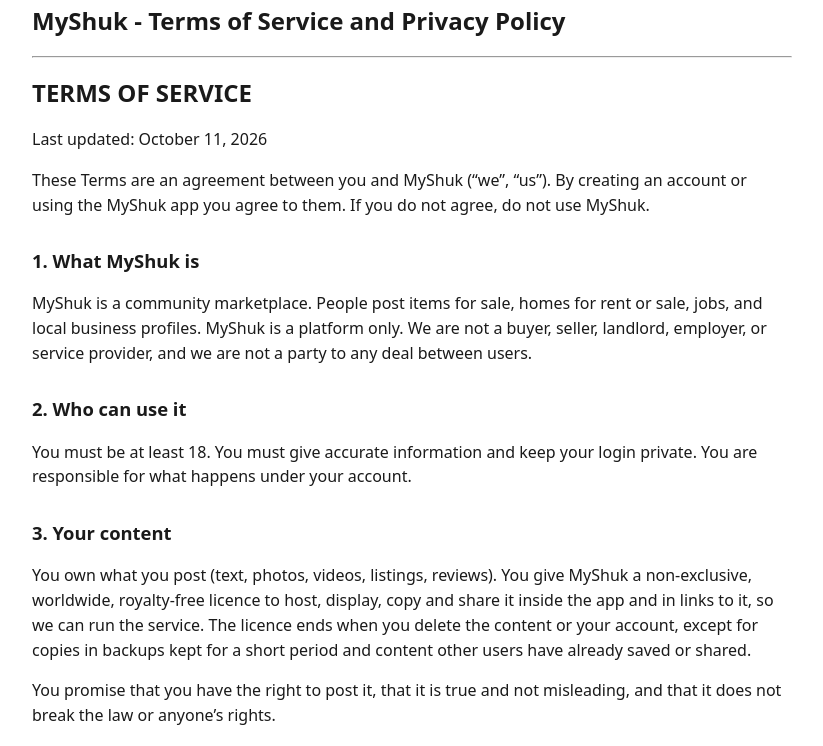
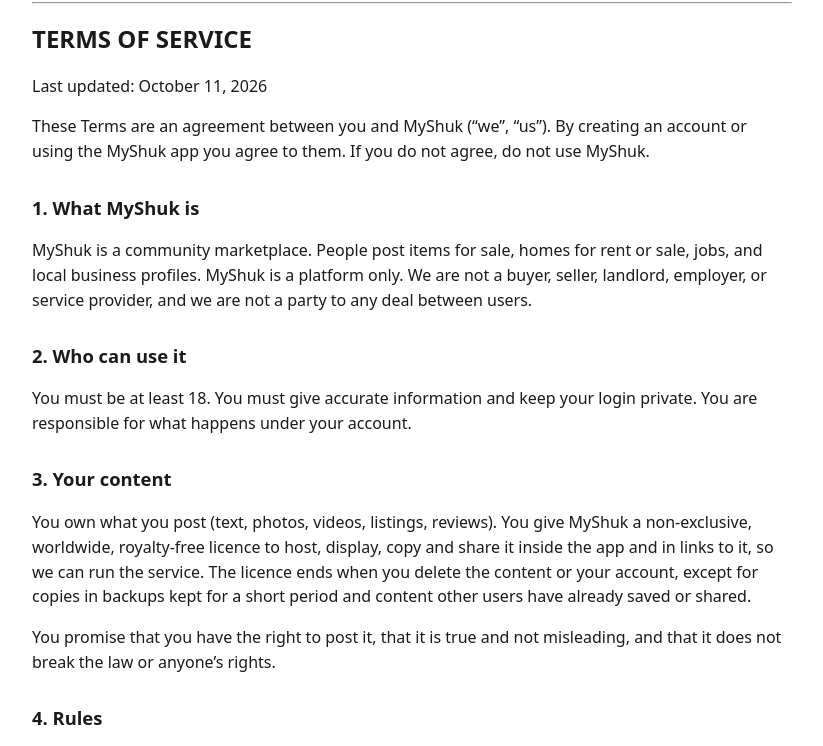
Before and after one commit to Shlomobarny/myshuk-legal, a plain HTML site: page index.html in a window 1280 px wide. Shown: the part 91-837 px from the top of the page, without its empty margins (228-1051 px from the left). Drawn offline with Linux system fonts and the light colour scheme.

Commit message:
Fix duplicate titles

```diff
--- a/index.html
+++ b/index.html
@@ -19,7 +19,6 @@
 <header id="title-block-header">
 <h1 class="title">MyShuk - Terms of Service and Privacy Policy</h1>
 </header>
-<h1 id="myshuk---terms-of-service-and-privacy-policy">MyShuk - Terms of Service and Privacy Policy</h1>
 <hr />
 <h1 id="terms-of-service">TERMS OF SERVICE</h1>
 <p>Last updated: October 11, 2026</p>
```
Also changed, not shown: delete-account.html (+0 -1 lines).
